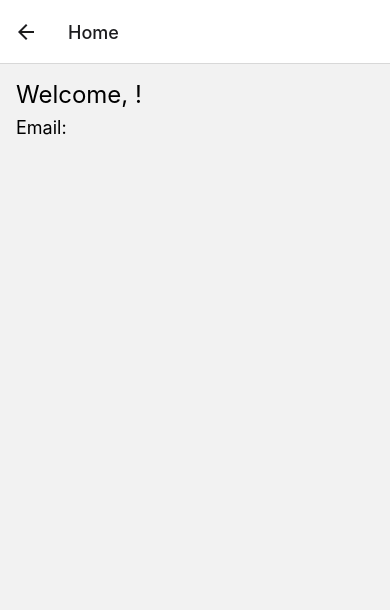
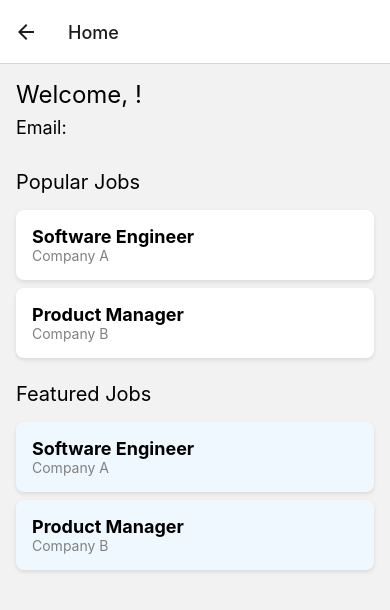
Before and after one commit to Ihongui/rn-assignment4-11004310, a React Native app in the folder FabriceAccountApp/: screen / in a window 390 px wide. Both pictures are taken after a click on the button "LOGIN". Shown: the top 610 px of the page. Built offline with nearby package versions, Linux system fonts and the light colour scheme.

Commit message:
after create StackNavigation i added two component

```diff
--- /dev/null
+++ b/FabriceAccountApp/components/FeaturedJobCard.js
@@ -0,0 +1,35 @@
+import React from "react";
+import { View, Text, StyleSheet } from "react-native";
+
+const FeaturedJobCard = ({ job }) => {
+  return (
+    <View style={styles.card}>
+      <Text style={styles.title}>{job.title}</Text>
+      <Text style={styles.company}>{job.company}</Text>
+    </View>
+  );
+};
+
+const styles = StyleSheet.create({
+  card: {
+    padding: 16,
+    marginBottom: 8,
+    backgroundColor: "#f0f8ff",
+    borderRadius: 8,
+    shadowColor: "#000",
+    shadowOffset: { width: 0, height: 2 },
+    shadowOpacity: 0.1,
+    shadowRadius: 4,
+    elevation: 2,
+  },
+  title: {
+    fontSize: 18,
+    fontWeight: "bold",
+  },
+  company: {
+    fontSize: 14,
+    color: "gray",
+  },
+});
+
+export default FeaturedJobCard;
--- /dev/null
+++ b/FabriceAccountApp/components/PopularJobCard.js
@@ -0,0 +1,35 @@
+import React from "react";
+import { View, Text, StyleSheet } from "react-native";
+
+const PopularJobCard = ({ job }) => {
+  return (
+    <View style={styles.card}>
+      <Text style={styles.title}>{job.title}</Text>
+      <Text style={styles.company}>{job.company}</Text>
+    </View>
+  );
+};
+
+const styles = StyleSheet.create({
+  card: {
+    padding: 16,
+    marginBottom: 8,
+    backgroundColor: "white",
+    borderRadius: 8,
+    shadowColor: "#000",
+    shadowOffset: { width: 0, height: 2 },
+    shadowOpacity: 0.1,
+    shadowRadius: 4,
+    elevation: 2,
+  },
+  title: {
+    fontSize: 18,
+    fontWeight: "bold",
+  },
+  company: {
+    fontSize: 14,
+    color: "gray",
+  },
+});
+
+export default PopularJobCard;
--- a/FabriceAccountApp/screens/HomeScreen.js
+++ b/FabriceAccountApp/screens/HomeScreen.js
@@ -1,15 +1,32 @@
 import React from "react";
-import { View, Text, StyleSheet } from "react-native";
+import { View, Text, StyleSheet, ScrollView } from "react-native";
+import PopularJobCard from "../components/PopularJobCard";
+import FeaturedJobCard from "../components/FeaturedJobCard";
+
+const jobs = [
+  { id: 1, title: "Software Engineer", company: "Company A" },
+  { id: 2, title: "Product Manager", company: "Company B" },
+  // Add more job objects here...
+];
 
 const HomeScreen = ({ route }) => {
   const { name, email } = route.params;
 
   return (
-    <View style={styles.container}>
+    <ScrollView style={styles.container}>
       <Text style={styles.title}>Welcome, {name}!</Text>
       <Text style={styles.subtitle}>Email: {email}</Text>
-      {/* Popular and Featured job cards will be displayed here */}
-    </View>
+
+      <Text style={styles.sectionTitle}>Popular Jobs</Text>
+      {jobs.slice(0, 8).map((job) => (
+        <PopularJobCard key={job.id} job={job} />
+      ))}
+
+      <Text style={styles.sectionTitle}>Featured Jobs</Text>
+      {jobs.slice(0, 8).map((job) => (
+        <FeaturedJobCard key={job.id} job={job} />
+      ))}
+    </ScrollView>
   );
 };
 
@@ -26,6 +43,10 @@ const styles = StyleSheet.create({
     fontSize: 18,
     marginBottom: 16,
   },
+  sectionTitle: {
+    fontSize: 20,
+    marginVertical: 16,
+  },
 });
 
 export default HomeScreen;
```
